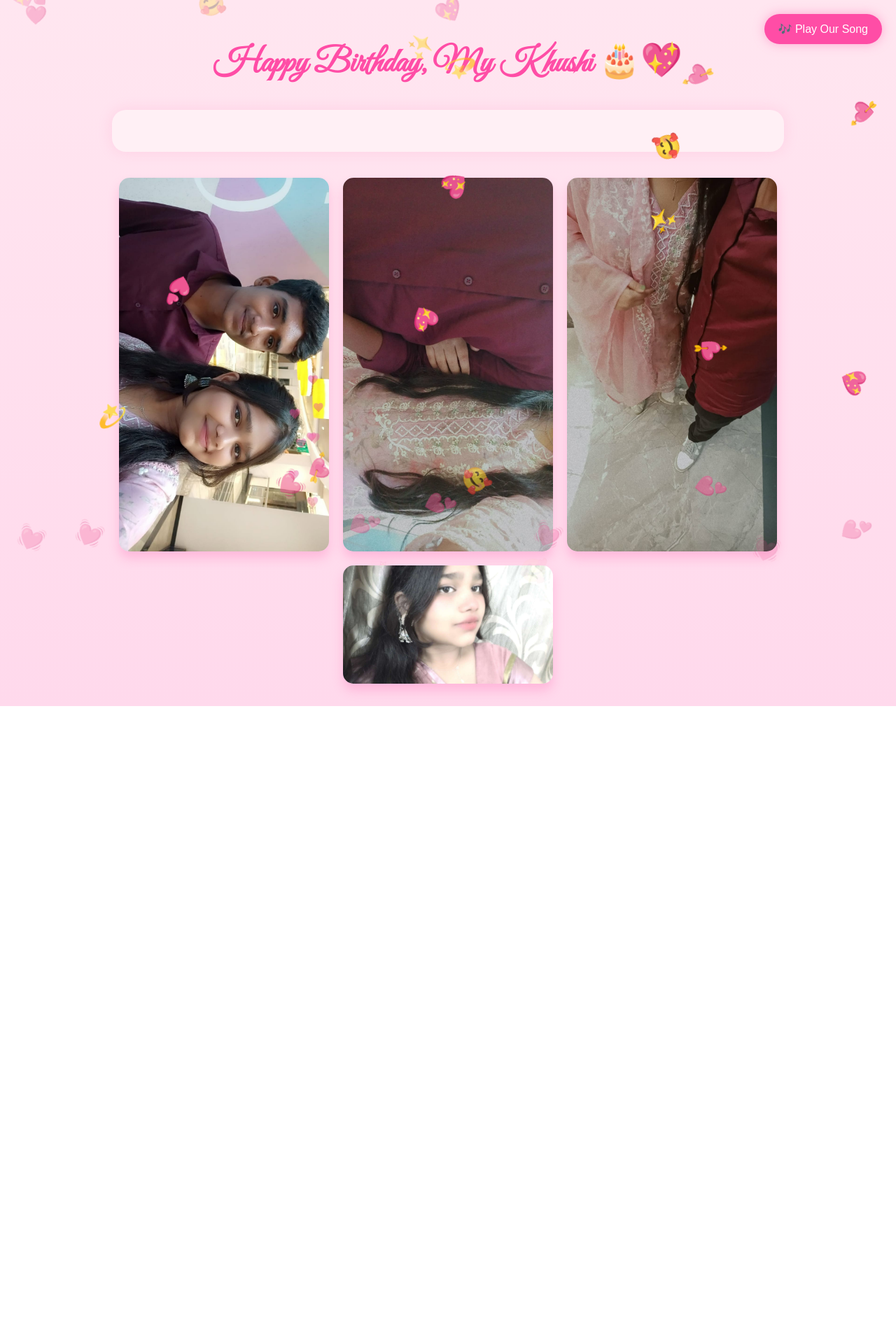
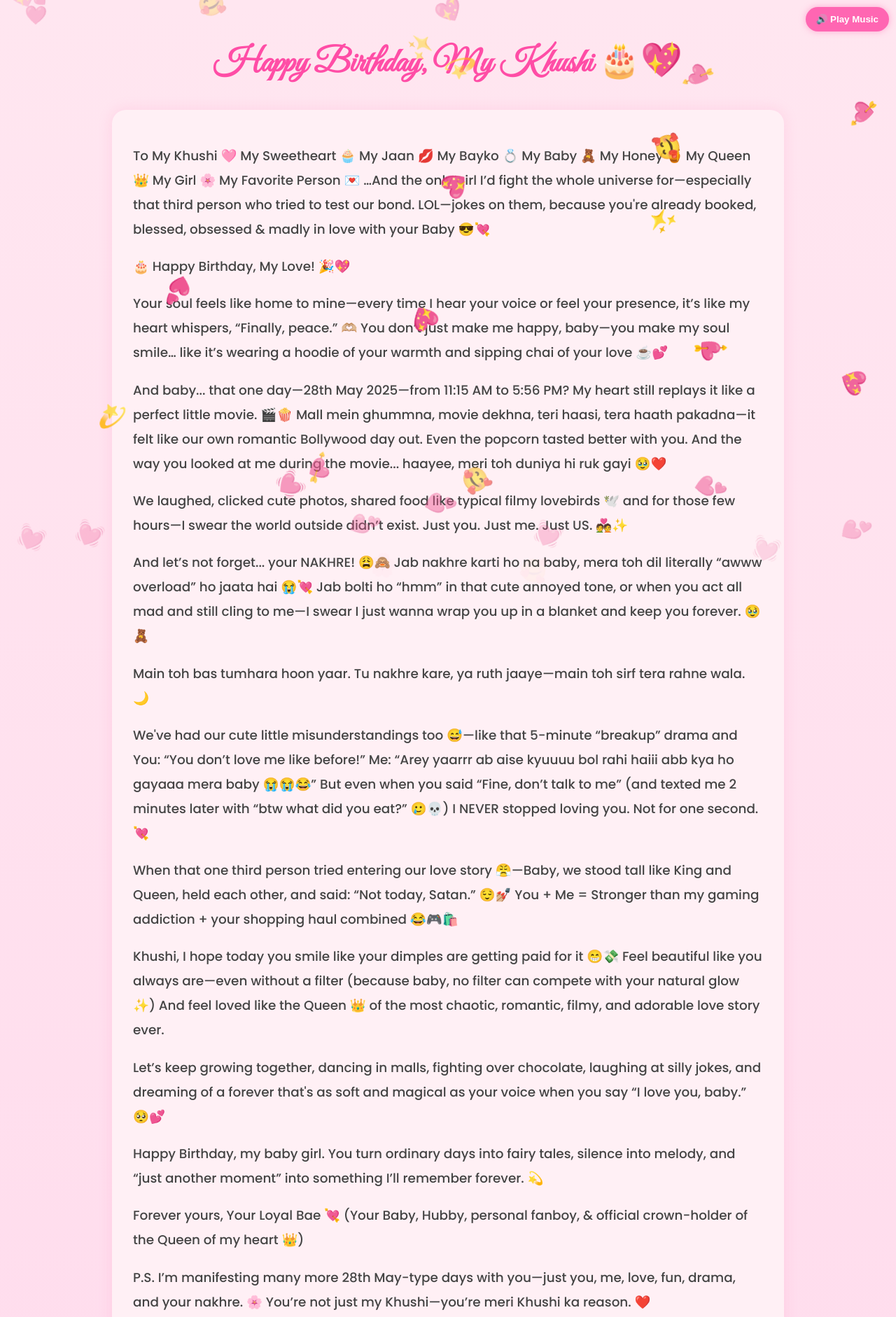
Before and after one commit to LoveForKhushi/khushi-birthday-site, a plain HTML site: page index.html in a window 1280 px wide. Shown: the top 1882 px of the page at 70% size. Before the commit the page ends 1009 px from the top, so only its background shows below. Drawn offline with Linux system fonts and the light colour scheme.

Commit message:
Add files via upload

```diff
--- a/index.html
+++ b/index.html
@@ -1,3 +1,4 @@
+
 <!DOCTYPE html>
 <html lang="en">
 <head>
@@ -85,41 +86,42 @@
       }
     }
 
-    .play-btn {
+    #music-control {
       position: fixed;
-      top: 20px;
-      right: 20px;
-      z-index: 9999;
-      background: #ff4da6;
+      top: 10px;
+      right: 10px;
+      background-color: #ff66b2;
+      border: none;
+      padding: 10px 15px;
       color: white;
-      border: none;
-      border-radius: 25px;
-      padding: 12px 20px;
-      font-size: 1rem;
+      font-weight: bold;
+      border-radius: 30px;
+      box-shadow: 0 0 10px rgba(255,105,180,0.5);
       cursor: pointer;
-      box-shadow: 0 0 15px rgba(255, 105, 180, 0.5);
-    }
-
-    .play-btn:hover {
-      background: #ff3399;
-    }
-
-    audio {
-      display: none;
+      z-index: 1000;
     }
   </style>
 </head>
 <body>
 
-  <button class="play-btn" id="playButton">🎶 Play Our Song</button>
-
 <h1>Happy Birthday, My Khushi 🎂💖</h1>
 
 <div class="love-letter">
-    <!-- Your full love letter stays unchanged here -->
-    <!-- I kept it exactly as you provided -->
-    <!-- [Text omitted here for brevity—you already have it in your HTML] -->
-    <!-- You can paste the full love letter here -->
+<p>To My Khushi 🩷 My Sweetheart 🧁 My Jaan 💋 My Bayko 💍 My Baby 🧸 My Honey 🍯 My Queen 👑 My Girl 🌸 My Favorite Person 💌 …And the only girl I’d fight the whole universe for—especially that third person who tried to test our bond. LOL—jokes on them, because you're already booked, blessed, obsessed & madly in love with your Baby 😎💘</p>
+<p>🎂 Happy Birthday, My Love! 🎉💖</p>
+<p>Your soul feels like home to mine—every time I hear your voice or feel your presence, it’s like my heart whispers, “Finally, peace.” 🫶🏼 You don’t just make me happy, baby—you make my soul smile… like it’s wearing a hoodie of your warmth and sipping chai of your love ☕💕</p>
+<p>And baby... that one day—28th May 2025—from 11:15 AM to 5:56 PM? My heart still replays it like a perfect little movie. 🎬🍿 Mall mein ghummna, movie dekhna, teri haasi, tera haath pakadna—it felt like our own romantic Bollywood day out. Even the popcorn tasted better with you. And the way you looked at me during the movie... haayee, meri toh duniya hi ruk gayi 🥹❤️</p>
+<p>We laughed, clicked cute photos, shared food like typical filmy lovebirds 🕊️ and for those few hours—I swear the world outside didn’t exist. Just you. Just me. Just US. 💑✨</p>
+<p>And let’s not forget... your NAKHRE! 😩🙈 Jab nakhre karti ho na baby, mera toh dil literally “awww overload” ho jaata hai 😭💘 Jab bolti ho “hmm” in that cute annoyed tone, or when you act all mad and still cling to me—I swear I just wanna wrap you up in a blanket and keep you forever. 🥹🧸</p>
+<p>Main toh bas tumhara hoon yaar. Tu nakhre kare, ya ruth jaaye—main toh sirf tera rahne wala. 🌙</p>
+<p>We've had our cute little misunderstandings too 😅—like that 5-minute “breakup” drama and You: “You don’t love me like before!” Me: “Arey yaarrr ab aise kyuuuu bol rahi haiii abb kya ho gayaaa mera baby 😭😭😂” But even when you said “Fine, don’t talk to me” (and texted me 2 minutes later with “btw what did you eat?” 🥲💀) I NEVER stopped loving you. Not for one second. 💘</p>
+<p>When that one third person tried entering our love story 😤—Baby, we stood tall like King and Queen, held each other, and said: “Not today, Satan.” 😌💅🏼 You + Me = Stronger than my gaming addiction + your shopping haul combined 😂🎮🛍️</p>
+<p>Khushi, I hope today you smile like your dimples are getting paid for it 😁💸 Feel beautiful like you always are—even without a filter (because baby, no filter can compete with your natural glow ✨) And feel loved like the Queen 👑 of the most chaotic, romantic, filmy, and adorable love story ever.</p>
+<p>Let’s keep growing together, dancing in malls, fighting over chocolate, laughing at silly jokes, and dreaming of a forever that's as soft and magical as your voice when you say “I love you, baby.” 🥺💕</p>
+<p>Happy Birthday, my baby girl. You turn ordinary days into fairy tales, silence into melody, and “just another moment” into something I’ll remember forever. 💫</p>
+<p>Forever yours, Your Loyal Bae 💘 (Your Baby, Hubby, personal fanboy, & official crown-holder of the Queen of my heart 👑)</p>
+<p>P.S. I’m manifesting many more 28th May-type days with you—just you, me, love, fun, drama, and your nakhre. 🌸 You’re not just my Khushi—you’re meri Khushi ka reason. ❤️</p>
+<p>“You walked into my life like a dream… and every day feels like a fairytale with you, baby.” 🥰<br>“Even Google doesn’t have answers to how much I love you, jaan.” 😘<br>“If loving you was homework, I’d be the first bencher, baby.” 📚❤️</p>
 </div>
 
 <div class="gallery">
@@ -129,6 +131,7 @@
   <img src="img4.jpeg.jpeg" alt="Sweet memory">
 </div>
 
+<button id="music-control">🔊 Play Music</button>
 <audio id="bgmusic" loop>
   <source src="until_i_found_you.mp3" type="audio/mpeg">
   Your browser does not support the audio tag.
@@ -137,10 +140,8 @@
 <div class="floating-emojis"></div>
 
 <script>
-    // Floating hearts and sparkles
   const emojis = ["💖", "💫", "✨", "💘", "💕", "🥰", "💓", "🌸"];
   const container = document.querySelector(".floating-emojis");
-
   for (let i = 0; i < 30; i++) {
     const emoji = document.createElement("div");
     emoji.classList.add("emoji");
@@ -150,13 +151,16 @@
     container.appendChild(emoji);
   }
 
-    // Song play button
-    const playButton = document.getElementById('playButton');
-    const bgmusic = document.getElementById('bgmusic');
-
-    playButton.addEventListener('click', () => {
-      bgmusic.play();
-      playButton.style.display = 'none';
+  const audio = document.getElementById('bgmusic');
+  const btn = document.getElementById('music-control');
+  btn.addEventListener('click', () => {
+    if (audio.paused) {
+      audio.play();
+      btn.innerText = "⏸ Pause Music";
+    } else {
+      audio.pause();
+      btn.innerText = "🔊 Play Music";
+    }
   });
 </script>
 
```
Lines whose indentation alone changed are shown as unchanged.
